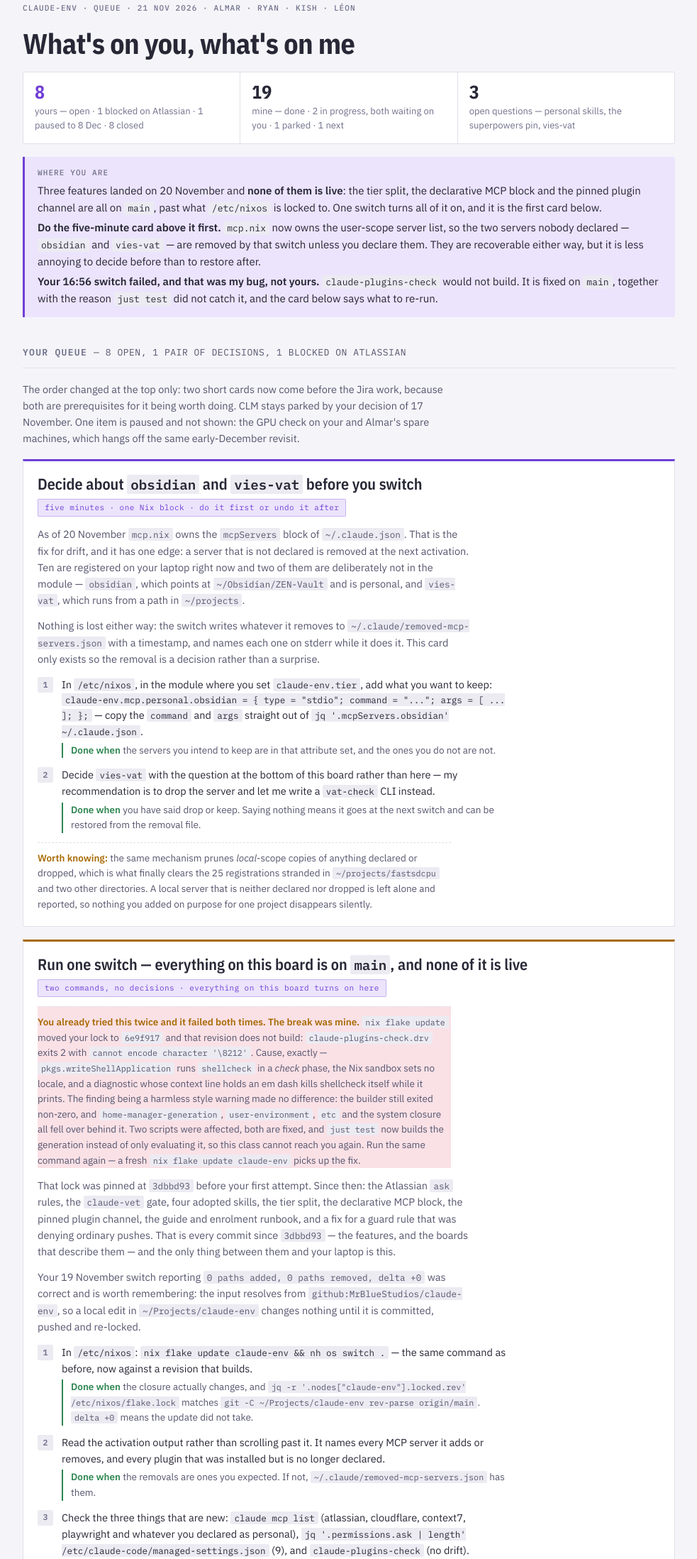
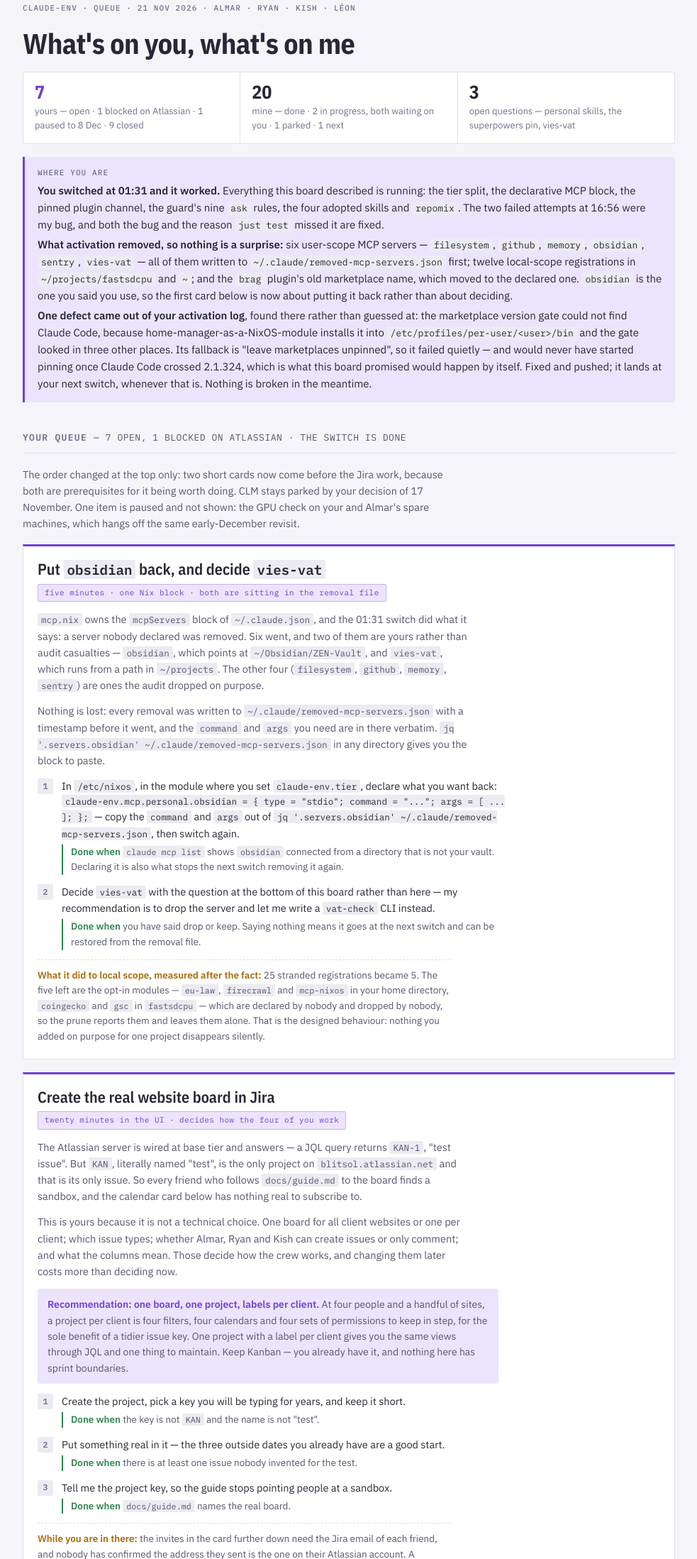
Before and after one commit to MrBlueStudios/claude-env, a plain HTML site: page docs/todo.html in a window 1280 px wide. Shown: the part 45-2242 px from the top of the page at 71% size, without its empty margins (148-1131 px from the left). Drawn offline with nearby package versions, Linux system fonts and the light colour scheme.

Commit message:
docs: the switch is live, verified from the activation journal
Both boards said nothing was live. It is: 21 Nov 01:31 on 83ee425. The numbers
the switch changed are re-measured rather than assumed — user-scope MCP servers
4, local scope 5, declared skills 20 — and the two facts that described the
pre-switch drift now describe the live file.

Also records what activation removed, since obsidian and vies-vat are Léon's own
and the card about them is now a restore rather than a decision.

Co-Authored-By: Claude Opus 5 <noreply@anthropic.com>

```diff
--- a/docs/todo.html
+++ b/docs/todo.html
@@ -303,11 +303,11 @@
 
     <div class="vitals">
       <div class="vital mine">
-        <span class="figure">8</span>
-        <span class="sub">yours — open · 1 blocked on Atlassian · 1 paused to 8 Dec · 8 closed</span>
+        <span class="figure">7</span>
+        <span class="sub">yours — open · 1 blocked on Atlassian · 1 paused to 8 Dec · 9 closed</span>
       </div>
       <div class="vital">
-        <span class="figure">19</span>
+        <span class="figure">20</span>
         <span class="sub">mine — done · 2 in progress, both waiting on you · 1 parked · 1 next</span>
       </div>
       <div class="vital">
@@ -318,51 +318,33 @@
 
     <div class="next-up">
       <p class="eyebrow">Where you are</p>
-      <p>Three features landed on 20 November and <strong>none of them is live</strong>: the tier split, the declarative MCP block and the pinned plugin channel are all on <code>main</code>, past what <code>/etc/nixos</code> is locked to. One switch turns all of it on, and it is the first card below.</p>
-      <p><strong>Do the five-minute card above it first.</strong> <code>mcp.nix</code> now owns the user-scope server list, so the two servers nobody declared — <code>obsidian</code> and <code>vies-vat</code> — are removed by that switch unless you declare them. They are recoverable either way, but it is less annoying to decide before than to restore after.</p>
-      <p><strong>Your 16:56 switch failed, and that was my bug, not yours.</strong> <code>claude-plugins-check</code> would not build. It is fixed on <code>main</code>, together with the reason <code>just test</code> did not catch it, and the card below says what to re-run.</p>
+      <p><strong>You switched at 01:31 and it worked.</strong> Everything this board described is running: the tier split, the declarative MCP block, the pinned plugin channel, the guard's nine <code>ask</code> rules, the four adopted skills and <code>repomix</code>. The two failed attempts at 16:56 were my bug, and both the bug and the reason <code>just test</code> missed it are fixed.</p>
+      <p><strong>What activation removed, so nothing is a surprise:</strong> six user-scope MCP servers — <code>filesystem</code>, <code>github</code>, <code>memory</code>, <code>obsidian</code>, <code>sentry</code>, <code>vies-vat</code> — all of them written to <code>~/.claude/removed-mcp-servers.json</code> first; twelve local-scope registrations in <code>~/projects/fastsdcpu</code> and <code>~</code>; and the <code>brag</code> plugin's old marketplace name, which moved to the declared one. <code>obsidian</code> is the one you said you use, so the first card below is now about putting it back rather than about deciding.</p>
+      <p><strong>One defect came out of your activation log</strong>, found there rather than guessed at: the marketplace version gate could not find Claude Code, because home-manager-as-a-NixOS-module installs it into <code>/etc/profiles/per-user/&lt;user&gt;/bin</code> and the gate looked in three other places. Its fallback is "leave marketplaces unpinned", so it failed quietly — and would never have started pinning once Claude Code crossed 2.1.324, which is what this board promised would happen by itself. Fixed and pushed; it lands at your next switch, whenever that is. Nothing is broken in the meantime.</p>
     </div>
   </header>
 
   <section>
-    <h2>Your queue <span class="tally">— 8 open, 1 pair of decisions, 1 blocked on Atlassian</span></h2>
+    <h2>Your queue <span class="tally">— 7 open, 1 blocked on Atlassian · the switch is done</span></h2>
     <p class="rationale">The order changed at the top only: two short cards now come before the Jira work, because both are prerequisites for it being worth doing. CLM stays parked by your decision of 17 November. One item is paused and not shown: the GPU check on your and Almar's spare machines, which hangs off the same early-December revisit.</p>
 
     <article class="task">
       <div class="task-head">
-        <h3>Decide about <code>obsidian</code> and <code>vies-vat</code> before you switch</h3>
-        <span class="why">five minutes · one Nix block · do it first or undo it after</span>
+        <h3>Put <code>obsidian</code> back, and decide <code>vies-vat</code></h3>
+        <span class="why">five minutes · one Nix block · both are sitting in the removal file</span>
       </div>
-      <p class="rationale">As of 20 November <code>mcp.nix</code> owns the <code>mcpServers</code> block of <code>~/.claude.json</code>. That is the fix for drift, and it has one edge: a server that is not declared is removed at the next activation. Ten are registered on your laptop right now and two of them are deliberately not in the module — <code>obsidian</code>, which points at <code>~/Obsidian/ZEN-Vault</code> and is personal, and <code>vies-vat</code>, which runs from a path in <code>~/projects</code>.</p>
-      <p class="rationale">Nothing is lost either way: the switch writes whatever it removes to <code>~/.claude/removed-mcp-servers.json</code> with a timestamp, and names each one on stderr while it does it. This card only exists so the removal is a decision rather than a surprise.</p>
+      <p class="rationale"><code>mcp.nix</code> owns the <code>mcpServers</code> block of <code>~/.claude.json</code>, and the 01:31 switch did what it says: a server nobody declared was removed. Six went, and two of them are yours rather than audit casualties — <code>obsidian</code>, which points at <code>~/Obsidian/ZEN-Vault</code>, and <code>vies-vat</code>, which runs from a path in <code>~/projects</code>. The other four (<code>filesystem</code>, <code>github</code>, <code>memory</code>, <code>sentry</code>) are ones the audit dropped on purpose.</p>
+      <p class="rationale">Nothing is lost: every removal was written to <code>~/.claude/removed-mcp-servers.json</code> with a timestamp before it went, and the <code>command</code> and <code>args</code> you need are in there verbatim. <code>jq '.servers.obsidian' ~/.claude/removed-mcp-servers.json</code> in any directory gives you the block to paste.</p>
       <ol class="steps">
-        <li>In <code>/etc/nixos</code>, in the module where you set <code>claude-env.tier</code>, add what you want to keep:
-          <code>claude-env.mcp.personal.obsidian = { type = "stdio"; command = "..."; args = [ ... ]; };</code> — copy the <code>command</code> and <code>args</code> straight out of <code>jq '.mcpServers.obsidian' ~/.claude.json</code>.
-          <span class="done-when"><b>Done when</b> the servers you intend to keep are in that attribute set, and the ones you do not are not.</span></li>
+        <li>In <code>/etc/nixos</code>, in the module where you set <code>claude-env.tier</code>, declare what you want back:
+          <code>claude-env.mcp.personal.obsidian = { type = "stdio"; command = "..."; args = [ ... ]; };</code> — copy the <code>command</code> and <code>args</code> out of <code>jq '.servers.obsidian' ~/.claude/removed-mcp-servers.json</code>, then switch again.
+          <span class="done-when"><b>Done when</b> <code>claude mcp list</code> shows <code>obsidian</code> connected from a directory that is not your vault. Declaring it is also what stops the next switch removing it again.</span></li>
         <li>Decide <code>vies-vat</code> with the question at the bottom of this board rather than here — my recommendation is to drop the server and let me write a <code>vat-check</code> CLI instead.
           <span class="done-when"><b>Done when</b> you have said drop or keep. Saying nothing means it goes at the next switch and can be restored from the removal file.</span></li>
       </ol>
-      <p class="trap"><b>Worth knowing:</b> the same mechanism prunes <em>local</em>-scope copies of anything declared or dropped, which is what finally clears the 25 registrations stranded in <code>~/projects/fastsdcpu</code> and two other directories. A local server that is neither declared nor dropped is left alone and reported, so nothing you added on purpose for one project disappears silently.</p>
+      <p class="trap"><b>What it did to local scope, measured after the fact:</b> 25 stranded registrations became 5. The five left are the opt-in modules — <code>eu-law</code>, <code>firecrawl</code> and <code>mcp-nixos</code> in your home directory, <code>coingecko</code> and <code>gsc</code> in <code>fastsdcpu</code> — which are declared by nobody and dropped by nobody, so the prune reports them and leaves them alone. That is the designed behaviour: nothing you added on purpose for one project disappears silently.</p>
     </article>
 
-    <article class="task" style="border-top-color: var(--warn);">
-      <div class="task-head">
-        <h3>Run one switch — everything on this board is on <code>main</code>, and none of it is live</h3>
-        <span class="why">two commands, no decisions · everything on this board turns on here</span>
-      </div>
-      <p class="trap" style="border-left-color: var(--stop); background: var(--stop-soft);"><b>You already tried this twice and it failed both times. The break was mine.</b> <code>nix flake update</code> moved your lock to <code>6e9f917</code> and that revision does not build: <code>claude-plugins-check.drv</code> exits 2 with <code>cannot encode character '\8212'</code>. Cause, exactly — <code>pkgs.writeShellApplication</code> runs <code>shellcheck</code> in a <em>check</em> phase, the Nix sandbox sets no locale, and a diagnostic whose context line holds an em dash kills shellcheck itself while it prints. The finding being a harmless style warning made no difference: the builder still exited non-zero, and <code>home-manager-generation</code>, <code>user-environment</code>, <code>etc</code> and the system closure all fell over behind it. Two scripts were affected, both are fixed, and <code>just test</code> now builds the generation instead of only evaluating it, so this class cannot reach you again. Run the same command again — a fresh <code>nix flake update claude-env</code> picks up the fix.</p>
-      <p class="rationale">That lock was pinned at <code>3dbbd93</code> before your first attempt. Since then: the Atlassian <code>ask</code> rules, the <code>claude-vet</code> gate, four adopted skills, the tier split, the declarative MCP block, the pinned plugin channel, the guide and enrolment runbook, and a fix for a guard rule that was denying ordinary pushes. That is every commit since <code>3dbbd93</code> — the features, and the boards that describe them — and the only thing between them and your laptop is this.</p>
-      <p class="rationale">Your 19 November switch reporting <code>0 paths added, 0 paths removed, delta +0</code> was correct and is worth remembering: the input resolves from <code>github:MrBlueStudios/claude-env</code>, so a local edit in <code>~/Projects/claude-env</code> changes nothing until it is committed, pushed and re-locked.</p>
-      <ol class="steps">
-        <li>In <code>/etc/nixos</code>: <code>nix flake update claude-env &amp;&amp; nh os switch .</code> — the same command as before, now against a revision that builds.
-          <span class="done-when"><b>Done when</b> the closure actually changes, and <code>jq -r '.nodes["claude-env"].locked.rev' /etc/nixos/flake.lock</code> matches <code>git -C ~/Projects/claude-env rev-parse origin/main</code>. <code>delta +0</code> means the update did not take.</span></li>
-        <li>Read the activation output rather than scrolling past it. It names every MCP server it adds or removes, and every plugin that was installed but is no longer declared.
-          <span class="done-when"><b>Done when</b> the removals are ones you expected. If not, <code>~/.claude/removed-mcp-servers.json</code> has them.</span></li>
-        <li>Check the three things that are new: <code>claude mcp list</code> (atlassian, cloudflare, context7, playwright and whatever you declared as personal), <code>jq '.permissions.ask | length' /etc/claude-code/managed-settings.json</code> (9), and <code>claude-plugins-check</code> (no drift).
-          <span class="done-when"><b>Done when</b> all three agree with the repo. <code>claude-plugins-check</code> is the new one — it is the drift report, and it also lists 20 MB of marketplace caches for plugins nothing declares any more, which you can delete whenever you like.</span></li>
-      </ol>
-      <p class="trap"><b>Expect one warning, and it is not a fault.</b> Pinning marketplaces by commit SHA needs Claude Code 2.1.324 and you are on 2.1.278, so activation writes the unpinned form and says exactly that on stderr. nixpkgs master is already at 2.1.328: the pins start applying by themselves on the first switch after Claude Code updates, with no repo change. That check is made at activation time for precisely this reason.</p>
-    </article>
 
     <article class="task">
       <div class="task-head">
@@ -523,7 +505,7 @@
   </section>
 
   <section>
-    <h2>My queue <span class="tally">— 19 done, 2 in progress and both waiting on you, 1 parked, 1 next</span></h2>
+    <h2>My queue <span class="tally">— 20 done, 2 in progress and both waiting on you, 1 parked, 1 next</span></h2>
     <div class="rows">
       <div class="row">
         <div class="row-top"><span class="pill next">In progress</span><span class="txt">Laya at user scope — one line of yours away</span></div>
@@ -542,6 +524,10 @@
       <div class="row">
         <div class="row-top"><span class="pill next">Next</span><span class="txt">Package crew-memory through the flake, once it is its own repo</span></div>
         <p class="dw">The CLI needs to be on PATH and the capture skill installed for all four of you, or crew-memory stays one vault on one laptop. The pattern to copy is <code>claude-web-stack</code>: its own repo, pinned as a <code>flake = false</code> input. That needs two repos created first, which is yours: one for crew-memory and one <b>private</b> one for the vault. <b>Done when</b> a fresh laptop that builds the flake gets <code>crew-memory</code> and the skill without being told about them.</p>
+      </div>
+      <div class="row">
+        <div class="row-top"><span class="pill settled">Done 21 Nov</span><span class="txt">Checked your switch instead of trusting it, and fixed the one thing that was wrong</span></div>
+        <p class="dw">Your terminal showed the build and the activation, but home-manager's own output goes to the journal, so the interesting half was invisible. Read it: the MCP block was rewritten (10 user-scope → 4, 25 local → 5, every removal named and saved first), <code>brag</code> moved to its declared marketplace name, the guard is live in <code>/etc/claude-code/</code> with 9 <code>ask</code> and 5 <code>deny</code> rules and its hook pointing at a store path, and the module's declared skills went 16 → 20. <b>The defect:</b> "claude-settings: no Claude Code version to read" on a machine running 2.1.278 — the gate looked in <code>command -v</code>, <code>~/.nix-profile/bin</code> and <code>/run/current-system/sw/bin</code>, and home-manager-as-a-NixOS-module installs into <code>/etc/profiles/per-user/&lt;user&gt;/bin</code>. Silent fallback to unpinned, and it would never have started pinning after the 2.1.324 floor. Fixed with the username taken from Nix rather than <code>$USER</code>, which activation does not set, and the eval suite now asserts that path on both releases — remove it and the suite fails.</p>
       </div>
       <div class="row">
         <div class="row-top"><span class="pill settled">Done 21 Nov</span><span class="txt">Finished the job the broken switch started: the suite now builds everything the module can produce</span></div>
@@ -737,10 +723,10 @@
   </section>
 
   <footer>
-    <p>20 nov · tiers, declarative MCP and the plugin channel landed · guide and enrolment runbook written · guard false positive fixed · crew-memory’s collision check built · a build failure of mine broke the switch and is fixed<br>21 nov · the skills count was wrong and is corrected — the personal-skills question is 7 skills, not 27 · the suite builds every derivation the module can produce · nothing live until one switch</p>
-    <p>input · github:MrBlueStudios/claude-env, so a module change needs commit, push, nix flake update, switch</p>
+    <p>20 nov · tiers, declarative MCP and the plugin channel landed · guide and enrolment runbook written · guard false positive fixed · crew-memory’s collision check built · a build failure of mine broke the switch and is fixed<br>21 nov · switched and verified from the journal · the version gate could not find Claude Code and is fixed · the skills count was wrong and is corrected — the personal-skills question is 7 skills, not 27 · the suite builds every derivation the module can produce </p>
+    <p>input · github:MrBlueStudios/claude-env · live on 83ee425 since 21 Nov 01:31; main is one commit ahead with the version-gate fix</p>
     <p>suite · just test green on 25.05 and 26.05, evaluated <em>and</em> built on both: base, every option on, and the system guard · 65 guard cases · 144 script tests · 8 scripts shellchecked</p>
-    <p>state · ~/Projects/claude-env/docs/project-state.yaml — 15 features, 38 facts, 3 open questions</p>
+    <p>state · ~/Projects/claude-env/docs/project-state.yaml — 15 features, 40 facts, 3 open questions</p>
     <p>vault · 10 guides written to project-brain/Guides/claude-env-*.md, none of yours overwritten</p>
     <p>research · ~/Projects/claude-env/research/ — 16 of 16 answered; Kish's nine carry a review block at the top</p>
     <p>crew-memory · the collision check, the session-end spool and the questionnaire landed 20 Nov · 52 tests · committed locally and not pushed — the repo is yours to create, and so is sending the questions</p>
```
Also changed, not shown: docs/status.html (+19 -14 lines), 1 other file.
